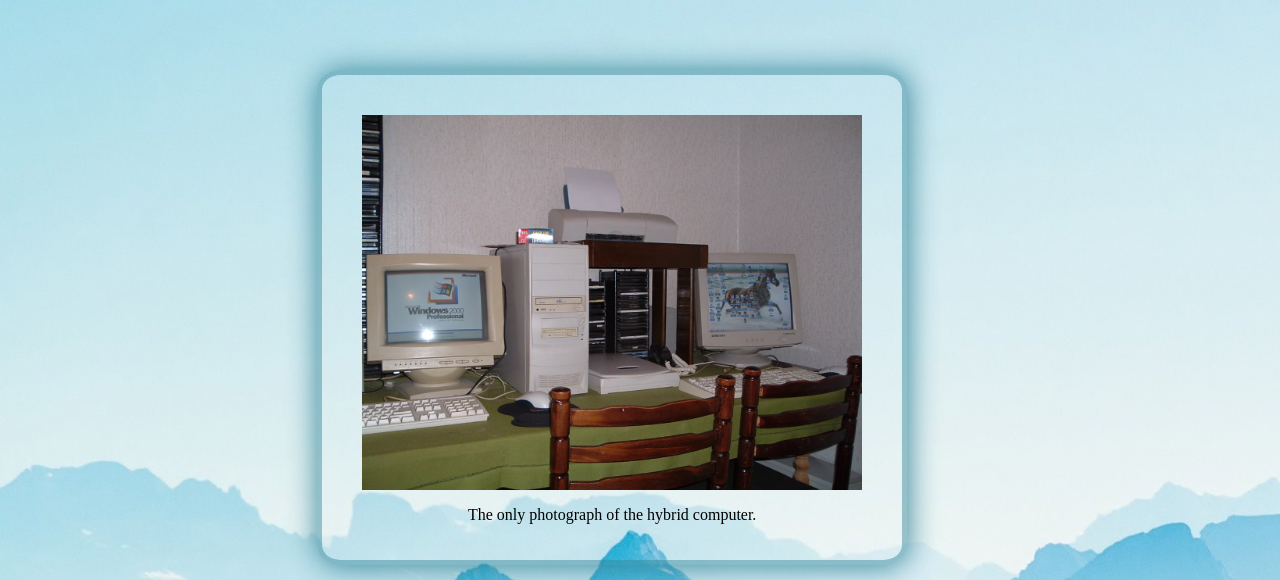
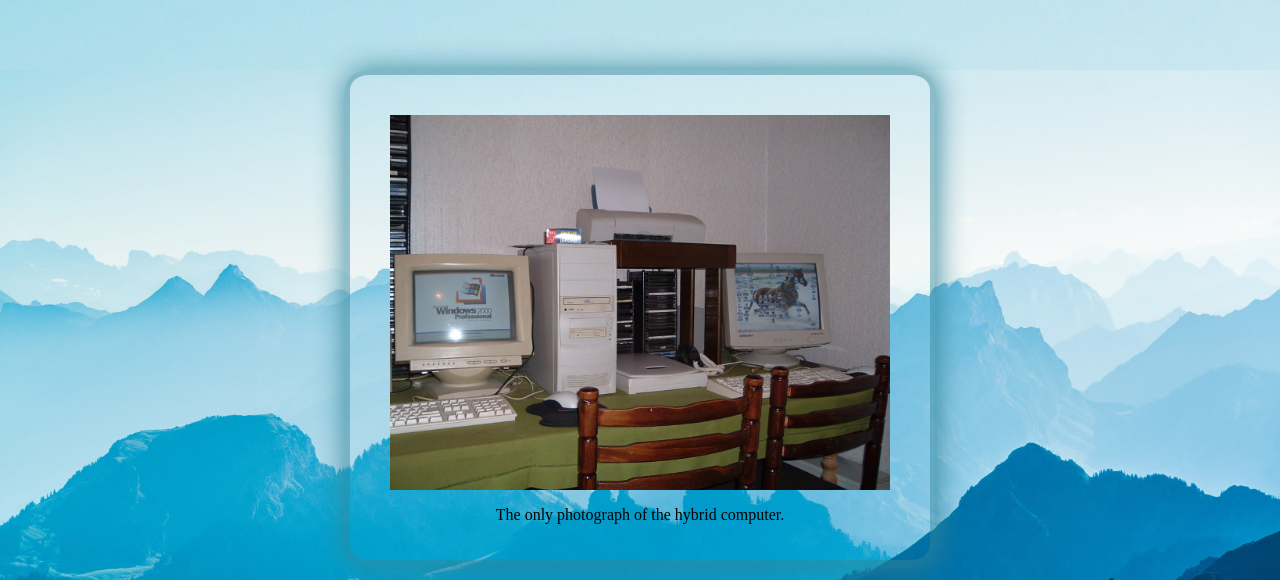
Before and after one commit to lena2323/Tribute-page, a plain HTML site: page index.html in a window 1280 px wide. Shown: the top 580 px of the page. Drawn offline with Linux system fonts and the light colour scheme.

Commit message:
Added another background image, still don't have one so it's the same as the first.

```diff
--- a/style.css
+++ b/style.css
@@ -28,6 +28,9 @@ p{
    max-width: 580px;
    padding-top: 40px;
    padding-bottom: 20px;
+   display: flex;
+   flex-direction: column;
+   margin: auto;
 }
 
 #image{
@@ -70,7 +73,9 @@ h1{
 }
 
 header{
-    margin: auto;
+    background-image: url(images/11.jpg);
+    background-size: cover;
+    background-repeat: no-repeat;
 }
 
 #tribute-info{
```
